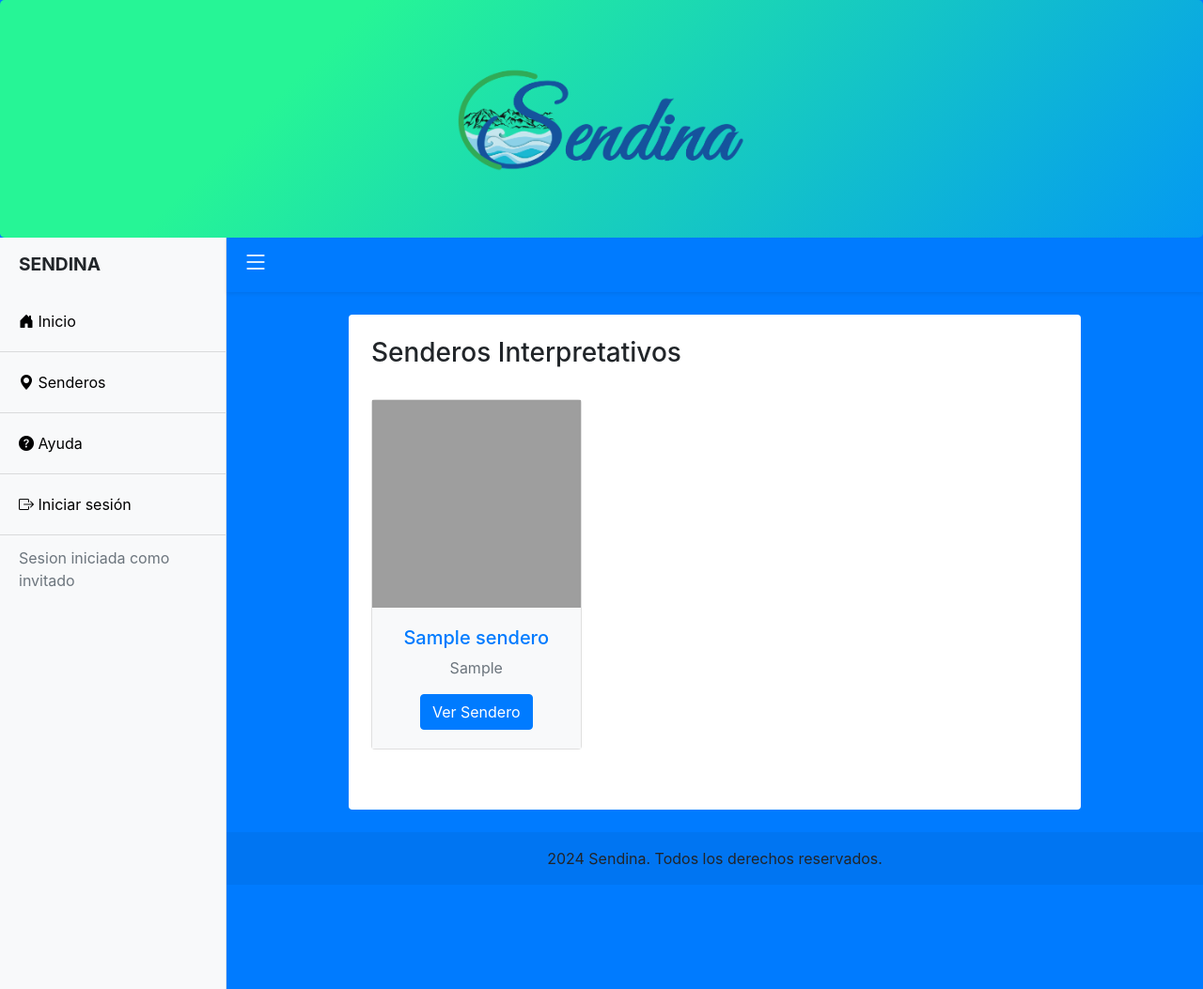
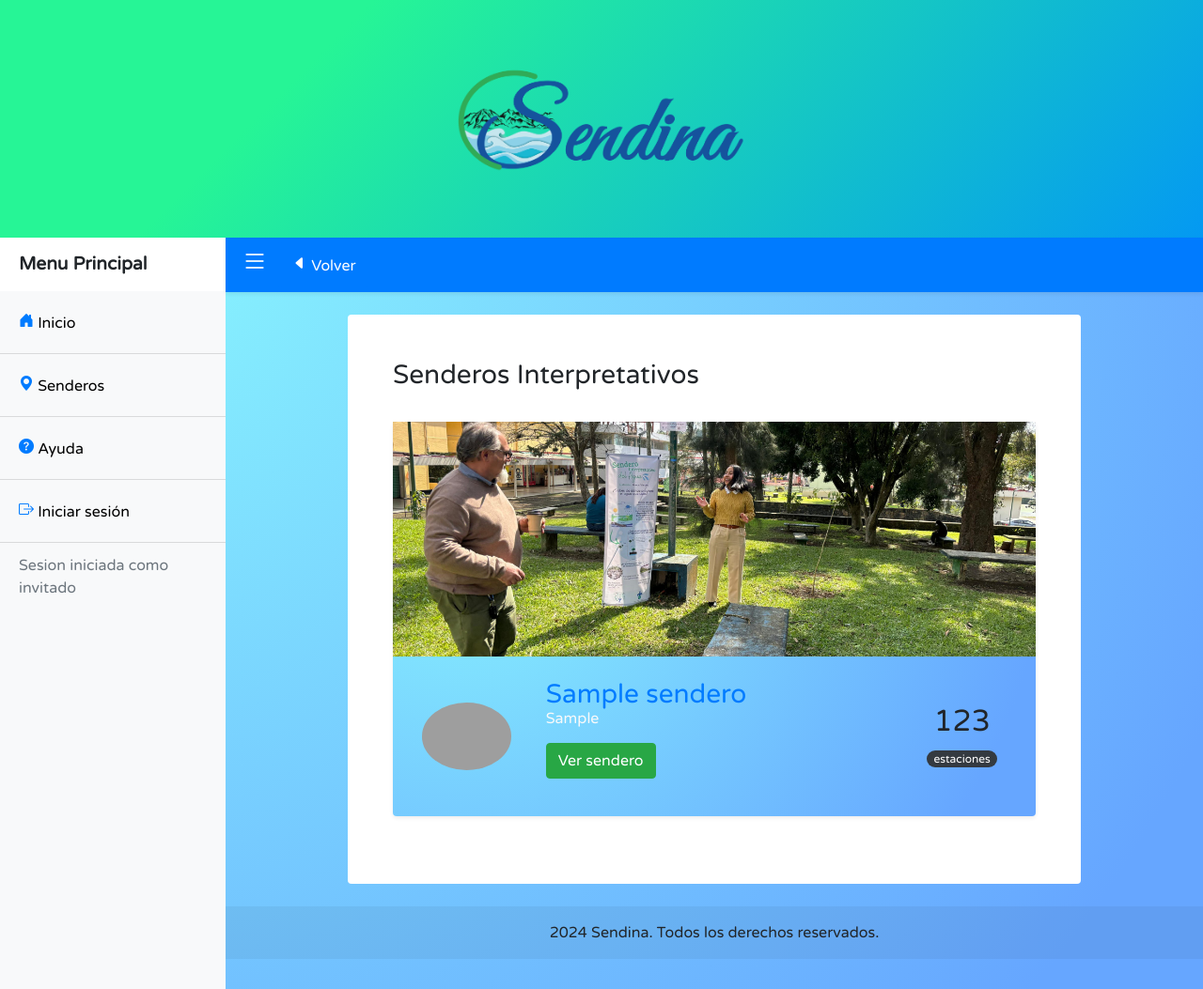
Before and after one commit to Froshlee14/SendinaUV, a PHP site: page /senderosUV/sendero/lista in a window 1280 px wide. Shown: the whole page at 94% size. Run offline with PHP 8.4, Linux system fonts and the light colour scheme; tables that the repository leaves empty hold one stand-in row (values such as "Sample post"); some libraries are stand-ins or nearby versions; grey boxes are pictures that could not be loaded.

Commit message:
Severos cambios a los estilos parte 2

```diff
--- a/public/css/custom.css
+++ b/public/css/custom.css
@@ -3,7 +3,8 @@
 }
 
 .bg-sendina-lt{
-	background:linear-gradient(315deg, #aed8f0 0%, #b8f8da 74%);
+	background:radial-gradient(circle at 10% 20%, rgb(137, 247, 254) 0%, rgb(102, 166, 255) 90%);
+
 }
 
 *{margin: 0;padding: 0}
@@ -11,6 +12,16 @@
 body{
 	overflow-x: hidden;
 	/* background: #000000 */
+}
+
+.sticky-offset {
+    top: 0px;
+}
+
+.bi {
+  vertical-align: text-bottom;
+  width: 1em;
+  height: 1em;
 }
 
 #bg-div{
@@ -222,3 +233,103 @@ select:focus + label{
 	margin-bottom: 150px;
 	margin-top: 50px
 }
+
+
+
+
+
+
+
+
+
+
+.img-header {
+  width: 100%;
+  height: auto;
+  display: block;
+  position: absolute;
+  top: 50%;
+  left: 50%;
+  transform: translate(-50%, -50%);
+}
+
+.panel {
+    box-shadow: 0 2px 0 rgba(0,0,0,0.075);
+    border-radius: 0;
+    border: 0;
+    margin-bottom: 24px;
+}
+.panel .panel-heading, .panel>:first-child {
+    border-top-left-radius: 0;
+    border-top-right-radius: 0;
+}
+
+
+.widget-header {
+    padding: 15px 15px 50px 15px;
+    min-height: 125px;
+    position: relative;
+    overflow: hidden;
+}
+.panel .panel-footer, .panel>:last-child {
+    border-bottom-left-radius: 0;
+    border-bottom-right-radius: 0;
+}
+.widget-body {
+    padding: 50px 15px 15px;
+    position: relative;
+}
+.panel-body {
+    padding: 25px 20px;
+}
+.pad-all {
+    padding: 15px;
+}
+.widget-img {
+    position: absolute;
+    width: 64px;
+    height: 64px;
+    left: 50%;
+    margin-left: -32px;
+    top: -32px;
+}
+.img-md {
+    width: 64px;
+    height: 64px;
+}
+.widget-bg {
+    position: absolute;
+    top: 0;
+    left: 0;
+    min-width: 100%;
+    min-height: 100%;
+}
+.img-border-light {
+    box-shadow: 0 0 0 4px #fff;
+}
+.img-border {
+    box-shadow: 0 0 0 4px rgba(0,0,0,0.1);
+}
+.mar-no {
+    margin: 0 !important;
+}
+
+.mar-btm {
+    margin-bottom: 15px;
+}
+.pad-ver {
+    padding-top: 15px;
+    padding-bottom: 15px;
+}
+.pad-btm {
+    padding-bottom: 15px;
+}
+.pad-top {
+    padding-top: 8px;
+}
+.small, small {
+    font-size: 65%;
+}
+.text-lg {
+    font-size: 75%;
+}
--- a/vistas/header.php
+++ b/vistas/header.php
@@ -5,7 +5,7 @@
 	<meta charset="UTF-8">
 	<meta name="viewport" content="width=device-width, initial-scale=1.0">
 	<meta http-equiv="X-UA-Compatible" content="ie=edge">
-	<title> SENDINAUV </title>
+	<title> SENDINA </title>
 
 	<!-- <link rel="stylesheet" href="<?php echo constant('URL') ?>public/css/styles.css">  -->
 	<link rel="stylesheet" href="https://cdn.jsdelivr.net/npm/bootstrap@4.6.2/dist/css/bootstrap.min.css">
@@ -16,12 +16,21 @@
 	<link rel="stylesheet" href="<?php echo constant('URL') ?>/public/css/custom.css">
 	<script src="<?php echo constant('URL') ?>/public/js/custom.js"></script>
 
+	<link rel="preconnect" href="https://fonts.googleapis.com">
+	<link rel="preconnect" href="https://fonts.gstatic.com" crossorigin>
+	<link href="https://fonts.googleapis.com/css2?family=Varela+Round&display=swap" rel="stylesheet">
+	<style>
+	body, h1, h2, h3, h4, h5, h6  {
+	  font-family: "Varela Round", sans-serif;
+	}
+	</style>
+
 </head>
 
 
 <body>
 
-	<div class="jumbotron bg-sendina text-center mb-0">
+	<div class="jumbotron bg-sendina text-center mb-0 rounded-0">
 		<img src="<?php echo constant('URL') ?>/public/imgs/logo.png" width="320" title="logo">
 	</div>
 
--- a/vistas/navbar.php
+++ b/vistas/navbar.php
@@ -1,9 +1,13 @@
-	<nav class="navbar navbar-expand-lg navbar-light shadow-sm p-1">
+	<nav class="navbar navbar-expand-lg sticky-top navbar-light shadow-sm p-1 bg-primary">
 
 			<button class="btn btn-primary" id="menu-toggle">
 				<h3> <i class="bi bi-list"></i> </h3>
             </button>
 
+			<button class="btn btn-primary nav-item" id="menu-toggle">
+				<i class="bi bi-caret-left-fill"></i> Volver
+            </button>
+
 		<!-- <a class="navbar-brand text-light pl-2" href="#">Menu</a> -->
 
 	</nav>
--- a/vistas/sendero/index.php
+++ b/vistas/sendero/index.php
@@ -5,17 +5,11 @@
 	<meta charset="UTF-8">
 	<meta name="viewport" content="width=device-width, initial-scale=1.0">
 	<meta http-equiv="X-UA-Compatible" content="ie=edge">
-	<title>Document</title>
+	<title>Sendina</title>
 </head>
 
-<style>
-.smaller-container{
-	margin: auto;
-	width: 60%;
-}
-</style>
 
-<body class="bg-primary">
+<body class="bg-sendina-lt">
 
 	<?php  require 'vistas/header.php' ?>
 
@@ -27,9 +21,9 @@
 
 			<?php  require 'vistas/navbar.php' ?>
 
-			<div class="container w-md-75 bg-white p-4 mt-4 mb-4 border-0 rounded">
+			<div class="container w-md-75 bg-white p-5 mt-4 mb-4 border-0 rounded">
 
-				<div  class="d-flex pb-4 ">
+				<div  class="d-flex pb-4">
 					<h3>  Senderos Interpretativos </h3>
 
 					<?php if(isset($_SESSION['user_id'])){ ?>
@@ -37,9 +31,11 @@
 							<a class="btn btn-primary ml-auto" href="<?php echo constant('URL').'sendero/editar/0'?>"> Agregar sendero </a>
 						<?php } ?>
 					<?php } ?>
+
 				</div>
 
 				<div class="row">
+
 					<?php
 						//var_dump($this->sendero_lista);
 						require_once 'entidades/SenderoBean.php';
@@ -49,35 +45,75 @@
 					?>
 
 
+					<div class="col-12 col-sm-12 mb-4 mx-auto mx-5">
+						<div class="card rounded bg-sendina-lt border-0 shadow-sm">
+							<div class="card-body p-0">
+								<div class="widget-header bg-primary m-0 p-0 border-0" style="height:250px;">
+									<img class="img-header" src="<?php  echo constant('URL') . '/public/imgs/sendero_agua_xalapa/cover.jpeg';?> ">
+								</div>
+								<div class="row align-items-center p-4">
+									<div class="col-lg-2 col-6 mx-auto text-nowrap text-center px-2">
+										<a href="">
+											<img class="d-block mx-auto rounded-circle img-fluid" src="<?php  echo constant('URL') . '/public/imgs/'. $sendero->get_url_recursos(); ?>">
+										</a>
+									</div>
+									<div class="col-lg-7 text-center text-lg-left">
+										<h3 class="d-inline text-primary"><?php echo $sendero->get_nombre();  ?></h3>
+										<h6 class="text-light"><?php echo $sendero->get_sede(); ?> </h6>
+										<ul class="list-inline mt-3">
+											<li class="list-inline-item">
+												<a href="<?php echo constant('URL') . 'sendero/ver/' . $sendero->get_id_sendero(); ?>" class="btn btn-success rounded">Ver sendero</a>
+											</li>
 
-					<div class="col-sm-4 pb-4">
+											<?php if(isset($_SESSION['user_id'])){ ?>
+												<?php if($_SESSION['user_rol']=="Administrador" || $_SESSION['user_rol']=="Editor" ){ ?>
+													<li class="list-inline-item">
+													   <a class="btn btn-secondary" href="<?php echo constant('URL') . 'sendero/editar/' . $sendero->get_id_sendero(); ?>"> Editar </a>
+													</li>
+												<?php } ?>
+											<?php } ?>
+										</ul>
+									</div>
+									<div class="col-lg-2 col-6 mx-auto">
+										<div class="row no-gutters text-center justify-content-end align-items-end">
+											<div class="col">
+												<h2>123</h2>
+												<span class="badge badge-pill badge-dark font-weight-normal">estaciones</span>
+											</div>
+										</div>
+									</div>
+								</div>
+							</div>
+						</div>
+					</div>
 
+					<!-- <div class="col-sm-4 pb-4"> -->
+						<!-- <div class="card rounded clearfix "> -->
+							<!-- <img  src="<?php  echo constant('URL') . '/public/imgs/'. $sendero->get_url_recursos(); ?>" style="width: 100%; aspect-ratio: 1/1;"> -->
 
-						<div class="card rounded clearfix ">
-							<img  src="<?php  echo constant('URL') . '/public/imgs/'. $sendero->get_url_recursos(); ?>" style="width: 100%; aspect-ratio: 1/1;">
+							<!-- <div class="card-body bg-light text-center"> -->
+								<!-- <h5 class="text-primary"> <?php echo $sendero->get_nombre();  ?> </h5> -->
+								<!-- <p class="text-secondary"> <?php echo $sendero->get_sede(); ?> </p>  -->
 
-							<div class="card-body bg-light text-center">
-								<h5 class="text-primary"> <?php echo $sendero->get_nombre();  ?> </h5>
-								<p class="text-secondary"> <?php echo $sendero->get_sede(); ?> </p>
+								<!-- <a class="btn btn-primary" href="<?php echo constant('URL') . 'sendero/ver/' . $sendero->get_id_sendero(); ?>"> Ver Sendero </a> -->
 
-								<a class="btn btn-primary" href="<?php echo constant('URL') . 'sendero/ver/' . $sendero->get_id_sendero(); ?>"> Ver Sendero </a>
-
-								<?php if(isset($_SESSION['user_id'])){ ?>
-									<?php if($_SESSION['user_rol']=="Administrador" || $_SESSION['user_rol']=="Editor" ){ ?>
-										<a class="btn btn-secondary" href="<?php echo constant('URL') . 'sendero/editar/' . $sendero->get_id_sendero(); ?>"> Editar </a>
-									<?php } ?>
-								<?php } ?>
+								<!-- <?php if(isset($_SESSION['user_id'])){ ?> -->
+									<!-- <?php if($_SESSION['user_rol']=="Administrador" || $_SESSION['user_rol']=="Editor" ){ ?> -->
+										<!-- <a class="btn btn-secondary" href="<?php echo constant('URL') . 'sendero/editar/' . $sendero->get_id_sendero(); ?>"> Editar </a>  -->
+									<!-- <?php } ?> -->
+								<!-- <?php } ?> -->
 
 								<!-- <p> <a href="<?php echo constant('URL') . 'sendero/eliminar/' . $sendero->get_id_sendero(); ?>"> Borrar </a> </p> -->
-							</div>
+							<!-- </div> -->
 
-						</div>
-					</div>
+						<!-- </div> -->
+					<!-- </div>	 -->
+
 					<?php
 						}
 					?>
 				</div>
-				<p> <?php echo $this->mensaje; ?></p>
+				<!-- <p> <?php echo $this->mensaje; ?></p> -->
 
 			</div>
 
--- a/vistas/sidebar.php
+++ b/vistas/sidebar.php
@@ -1,23 +1,24 @@
-<div class="bg-light border-right" id="sidebar-wrapper">
-	<div class="sidebar-heading"><strong>SENDINA</strong></div>
+<div class="bg-light border-0" id="sidebar-wrapper">
 
-	<div class="list-group list-group-flush">
+	<div class="list-group list-group-flush sticky-top sticky-offset">
+
+		<div class="sidebar-heading bg-white"><strong>Menu Principal</strong></div>
 
 		<a href="<?php echo constant('URL') ?>inicio" class="tabs list-group-item list-group-item-action bg-light">
 			<div class="list-div my-2">
-				<i class="bi bi-house-door-fill"></i> Inicio
+				<i class="bi bi-house-door-fill text-primary"></i> Inicio
 			</div>
 		</a>
 
 		<a href="<?php echo constant('URL') ?>sendero/lista" class="tabs list-group-item list-group-item-action bg-light">
 			<div class="list-div my-2">
-				<i class="bi bi-geo-alt-fill"></i> Senderos
+				<i class="bi bi-geo-alt-fill text-primary"></i> Senderos
 			</div>
 		</a>
 
 		<a href="#menu1" class="tabs list-group-item list-group-item-action bg-light">
 			<div class="list-div my-2">
-				<i class="bi bi-question-circle-fill"></i> Ayuda
+				<i class="bi bi-question-circle-fill text-primary"></i> Ayuda
 			</div>
 		</a>
 
@@ -26,14 +27,14 @@
 			<?php if($_SESSION['user_rol'] === "Administrador"){ ?>
 				<a href="<?php echo constant('URL') ?>usuario/lista" class="tabs list-group-item list-group-item-action bg-light">
 					<div class="list-div my-2">
-						<i class="bi bi-people-fill"></i> Gestionar usuarios
+						<i class="bi bi-people-fill text-primary"></i> Gestionar usuarios
 					</div>
 				</a>
 			<?php } ?>
 
 			<a href="<?php echo constant('URL') ?>login/salir" class="tabs list-group-item list-group-item-action bg-light">
 				<div class="list-div my-2">
-					<i class="bi bi-box-arrow-left"></i> Cerrar sesión
+					<i class="bi bi-box-arrow-left text-primary"></i> Cerrar sesión
 				</div>
 			</a>
 
@@ -42,7 +43,7 @@
 
 			<a href="<?php echo constant('URL') ?>login" class="tabs list-group-item list-group-item-action bg-light">
 				<div class="list-div my-2">
-					<i class="bi bi-box-arrow-right"></i> Iniciar sesión
+					<i class="bi bi-box-arrow-right text-primary"></i> Iniciar sesión
 				</div>
 			</a>
 
@@ -60,6 +61,5 @@
 			<?php } ?>
 		</div>
 
-
 	</div>
 </div>
```
Also changed, not shown: vistas/inicio/index.php (+25 -3 lines), vistas/sendero/editor.php (+12 -1 lines), public/imgs/sendero_agua_xalapa/cover.jpeg (added).
